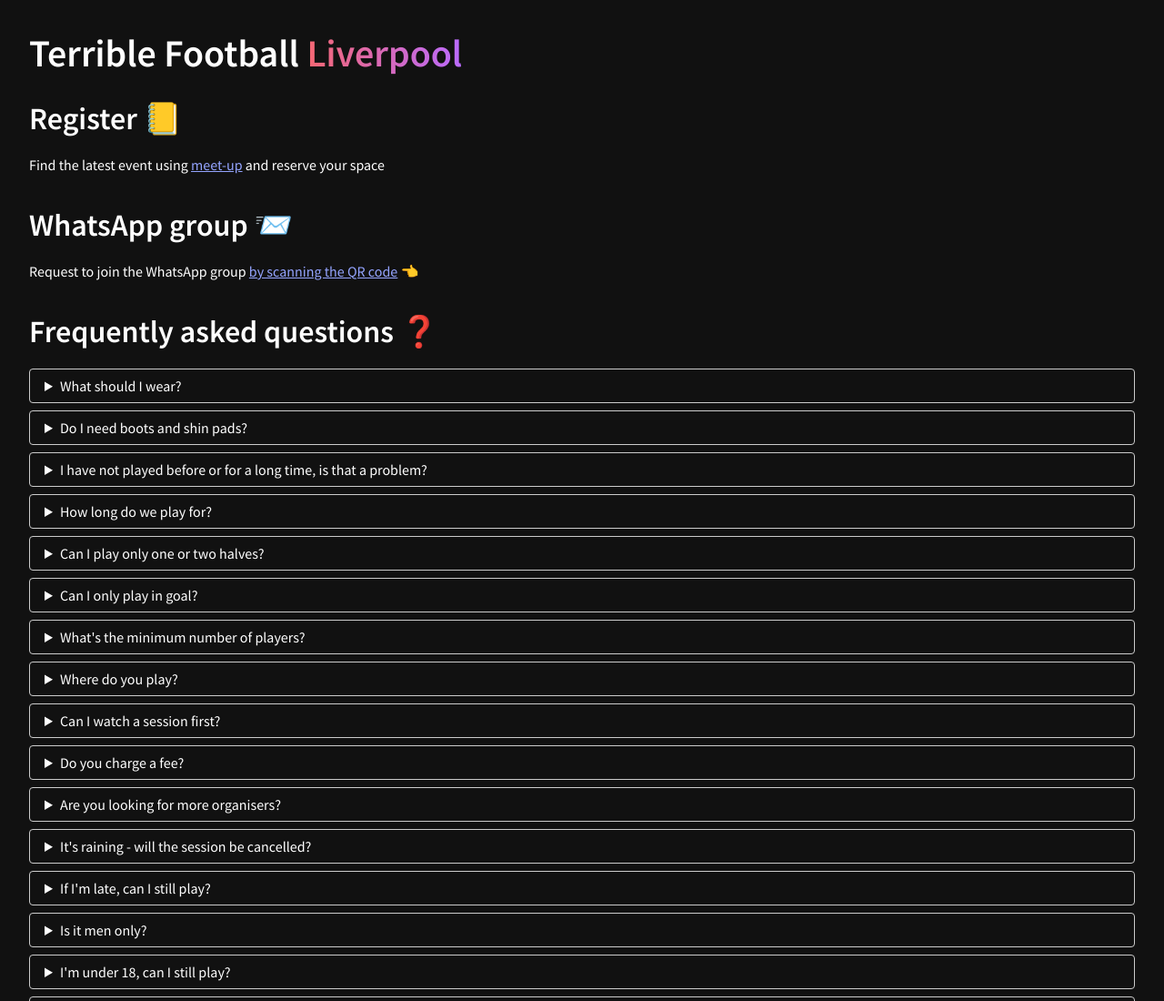
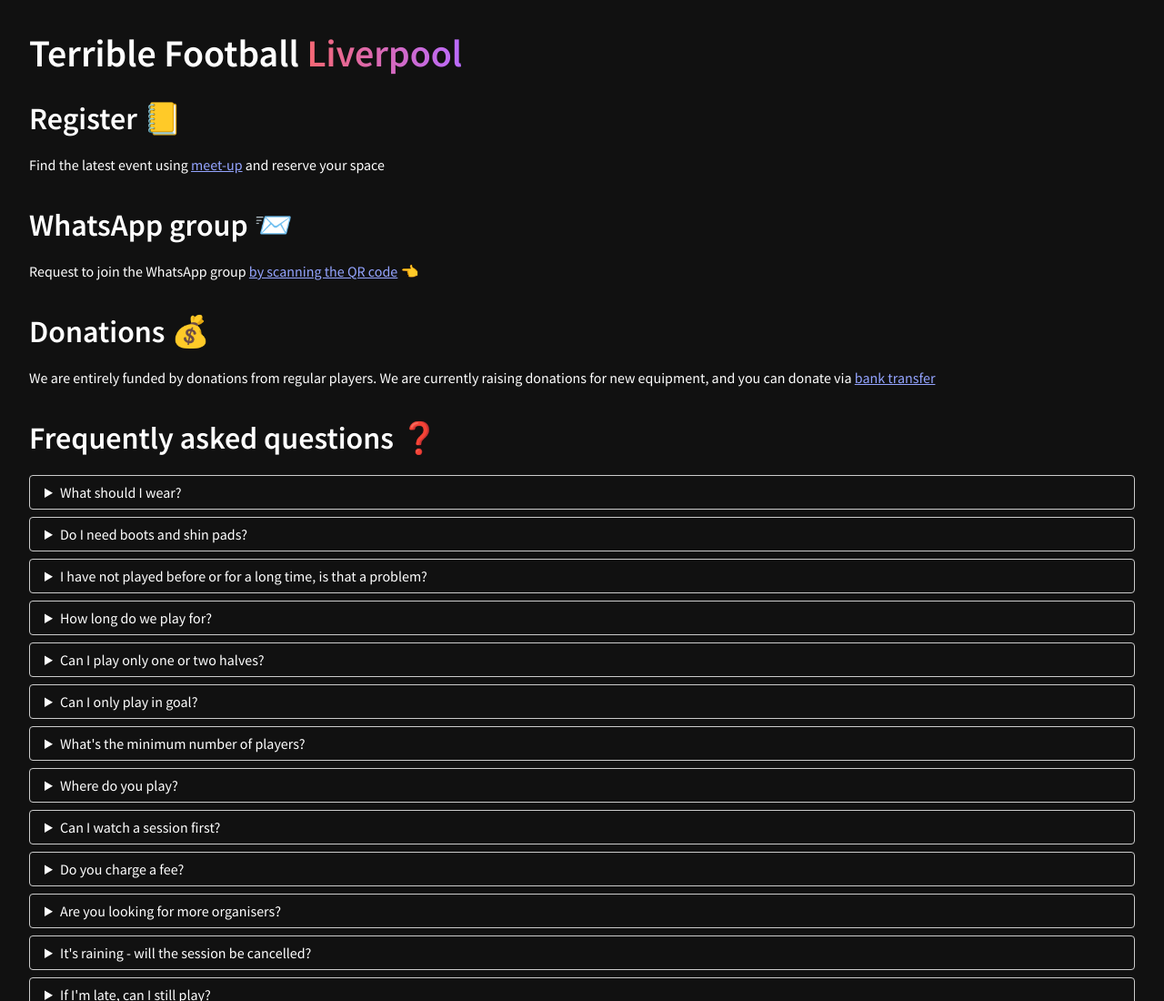
Before and after one commit to ArranGravestock/terrible-football, a plain HTML site: page index.html in a window 1280 px wide. Shown: the top 1100 px of the page at 91% size. Drawn offline with Linux system fonts and the light colour scheme.

Commit message:
Add files via upload

```diff
--- a/index.html
+++ b/index.html
@@ -25,8 +25,12 @@
     <h2>Register 📒</h2>
     <p>Find the latest event using <a href="https://www.meetup.com/terrible-football-liverpool/" rel="noopener" target="_blank">meet-up</a> and reserve your space</p>
 
+
     <h2>WhatsApp group 📨</h2>
     <p>Request to join the WhatsApp group <a href="./qr-code-scan-me.jpeg" rel="noopener" target"_blank">by scanning the QR code</a> 👈</p>
+
+    <h2>Donations 💰</h2>
+    <p>We are entirely funded by donations from regular players. We are currently raising donations for new equipment, and you can donate via <a href="https://monzo.me/arrangravestock" rel="noopener" target="_blank">bank transfer</a></p>
 
     <h2>Frequently asked questions ❓</h2>
     <ul>
```
